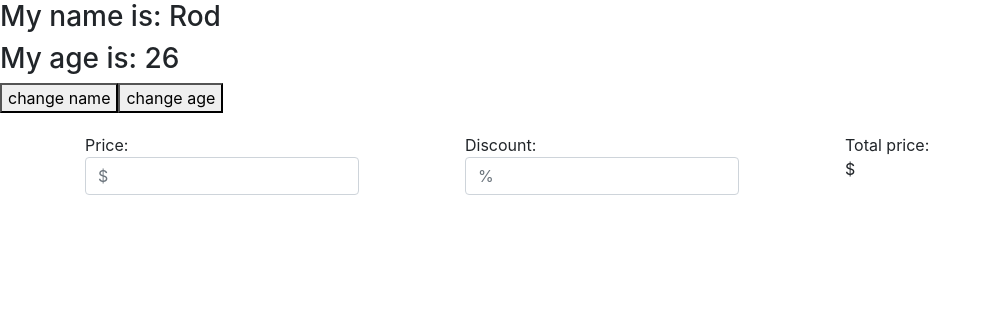
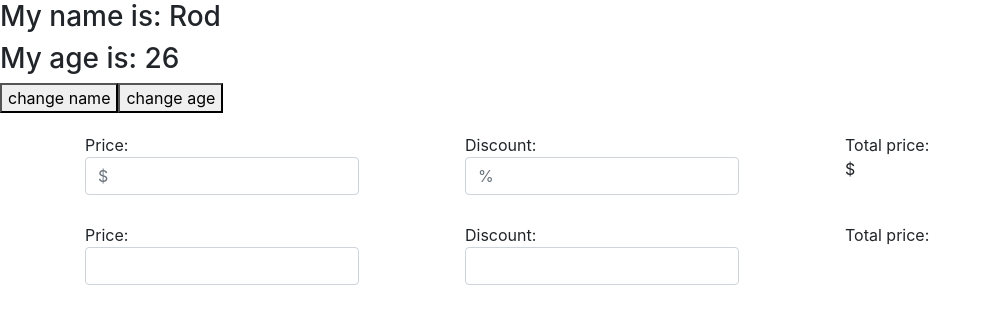
Before and after one commit to Jaguso/redux-example, a React app: page / in a window 1280 px wide. Shown: the top 324 px of the page, without its empty margins (0-991 px from the left). Built offline with nearby package versions, Linux system fonts and the light colour scheme.

Commit message:
implemented a clone of calculator component to manage state with redux

```diff
--- a/src/App.js
+++ b/src/App.js
@@ -4,6 +4,7 @@ import { connect } from 'react-redux';
 
 import Home from './components/home/Home';
 import Calculator from './components/calculator/Calculator';
+import CalculatorRedux from './components/calculatorRedux/CalculatorRedux';
 
 class App extends Component {
 
@@ -15,6 +16,7 @@ class App extends Component {
         <button onClick={() => this.props.setName('Luis')}>change name</button>
         <button onClick={()=>this.props.setAge('12')}>change age</button>
         <Calculator/>
+        <CalculatorRedux />
       </div>
     );
   }
--- /dev/null
+++ b/src/components/calculatorRedux/CalculatorRedux.js
@@ -0,0 +1,29 @@
+import React, { Component } from 'react';
+
+class CalculatorRedux extends Component {
+  render() {
+    return (
+      <div className="container">
+        <div className="row">
+          <div className="col">
+            <label>
+              Price:
+              <input className="form-control" />
+            </label>
+          </div>
+          <div className="col">
+            <label>
+              Discount:
+              <input className="form-control"/>
+            </label>
+          </div>
+          <div className="col">
+            Total price:
+          </div>
+        </div>
+      </div>
+    );
+  }
+}
+
+export default CalculatorRedux;
```
